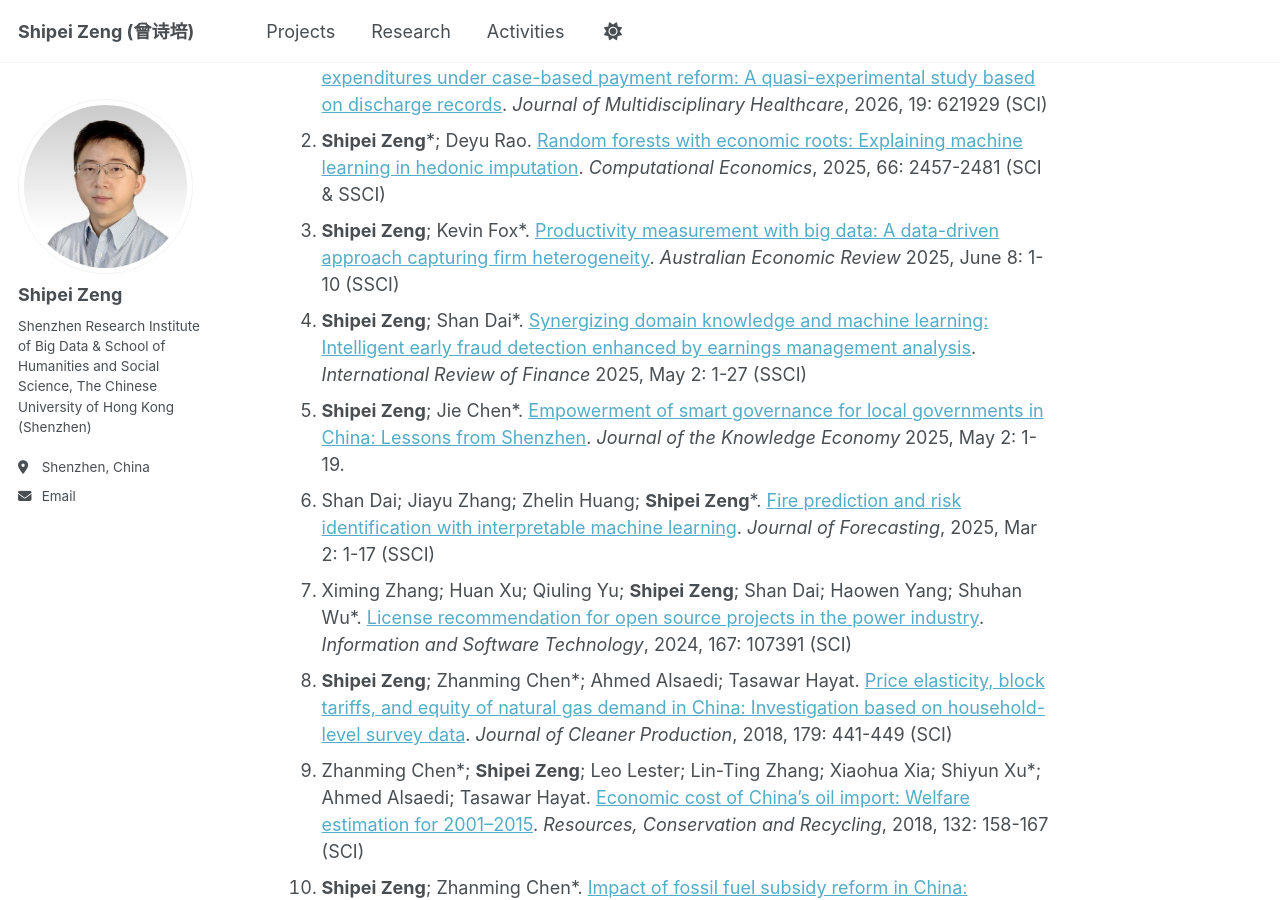
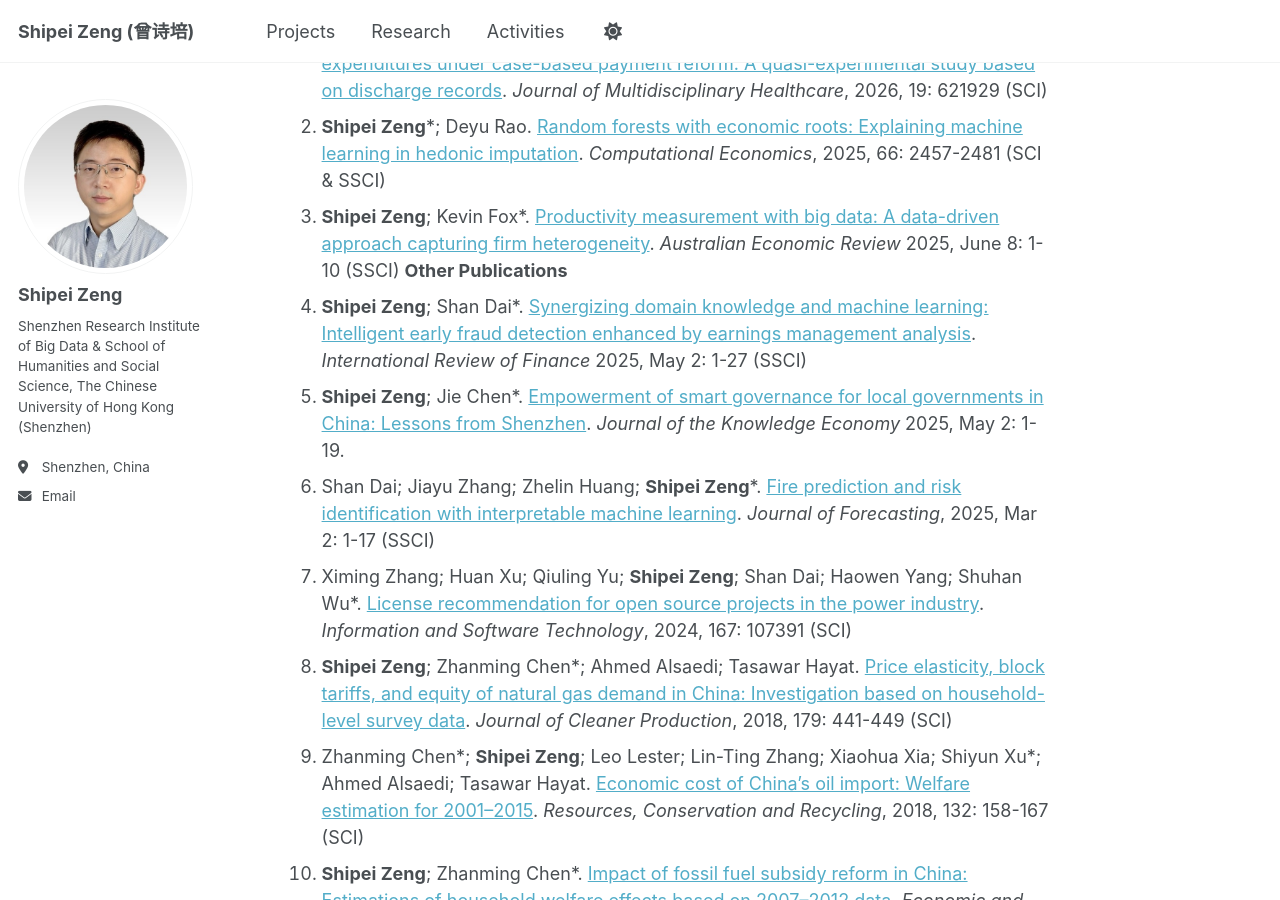
Before and after one commit to shipei-zeng/shipei-zeng.github.io, a Jekyll site: the page built from _pages/research.md, in a window 1280 px wide and 900 px high, scrolled down 617 px. Built offline with Jekyll 4.4.1, drawn with Linux system fonts in a browser that asks for light colours; a script that is not in the unit is left out.

Commit message:
Update research.md

```diff
--- a/_pages/research.md
+++ b/_pages/research.md
@@ -2,17 +2,18 @@
 permalink: /research/
 title: "Research Outcomes"
 ---
-<h2 style="margin-left: 40px;">Fields of Interest</h2>
-<h3 style="margin-left: 40px;">Digital Economy | Digital Government | AI for Social Science</h3>
+## Fields of Interest
+   **Digital Economy | Digital Government | AI for Social Science**
 - AI evaluation, domain-specific LLMs, and data-driven intelligent governance for public services
 - Productivity and economic measurement using large-scale micro-level and administrative data
 - Anomaly detection and risk decision support across finance, energy, and public safety
 
-<h2 style="margin-left: 40px;">Publications</h2>
+## Publications
    **Selected Publications**
 1. Zhangjie Huang, Hanli Lin, Jie Chen, Li Ai, Danlan Li, Yue Li, __Shipei Zeng__\*, Zhuodong Liu\*. [Impact of diagnosis-intervention packet compliance training on inpatient expenditures under case-based payment reform: A quasi-experimental study based on discharge records](https://www.dovepress.com/impact-of-diagnosis-intervention-packet-compliance-training-on-inpatie-peer-reviewed-fulltext-article-JMDH). _Journal of Multidisciplinary Healthcare_, 2026, 19: 621929 (SCI)
 1. __Shipei Zeng__\*; Deyu Rao. [Random forests with economic roots: Explaining machine learning in hedonic imputation](https://link.springer.com/article/10.1007/s10614-024-10798-9). _Computational Economics_, 2025, 66: 2457-2481 (SCI & SSCI)
 1. __Shipei Zeng__; Kevin Fox\*. [Productivity measurement with big data: A data-driven approach capturing firm heterogeneity](https://onlinelibrary.wiley.com/doi/10.1111/1467-8462.70014). _Australian Economic Review_ 2025, June 8: 1-10 (SSCI)
+   **Other Publications**
 1. __Shipei Zeng__; Shan Dai\*. [Synergizing domain knowledge and machine learning: Intelligent early fraud detection enhanced by earnings management analysis](https://onlinelibrary.wiley.com/doi/full/10.1111/irfi.70021). _International Review of Finance_ 2025, May 2: 1-27 (SSCI)
 1. __Shipei Zeng__; Jie Chen\*. [Empowerment of smart governance for local governments in China: Lessons from Shenzhen](https://link.springer.com/article/10.1007/s13132-025-02761-2). _Journal of the Knowledge Economy_ 2025, May 2: 1-19.
 1. Shan Dai; Jiayu Zhang; Zhelin Huang; __Shipei Zeng__\*. [Fire prediction and risk identification with interpretable machine learning](https://onlinelibrary.wiley.com/doi/10.1002/for.3266?af=R). _Journal of Forecasting_, 2025, Mar 2: 1-17 (SSCI)
```
